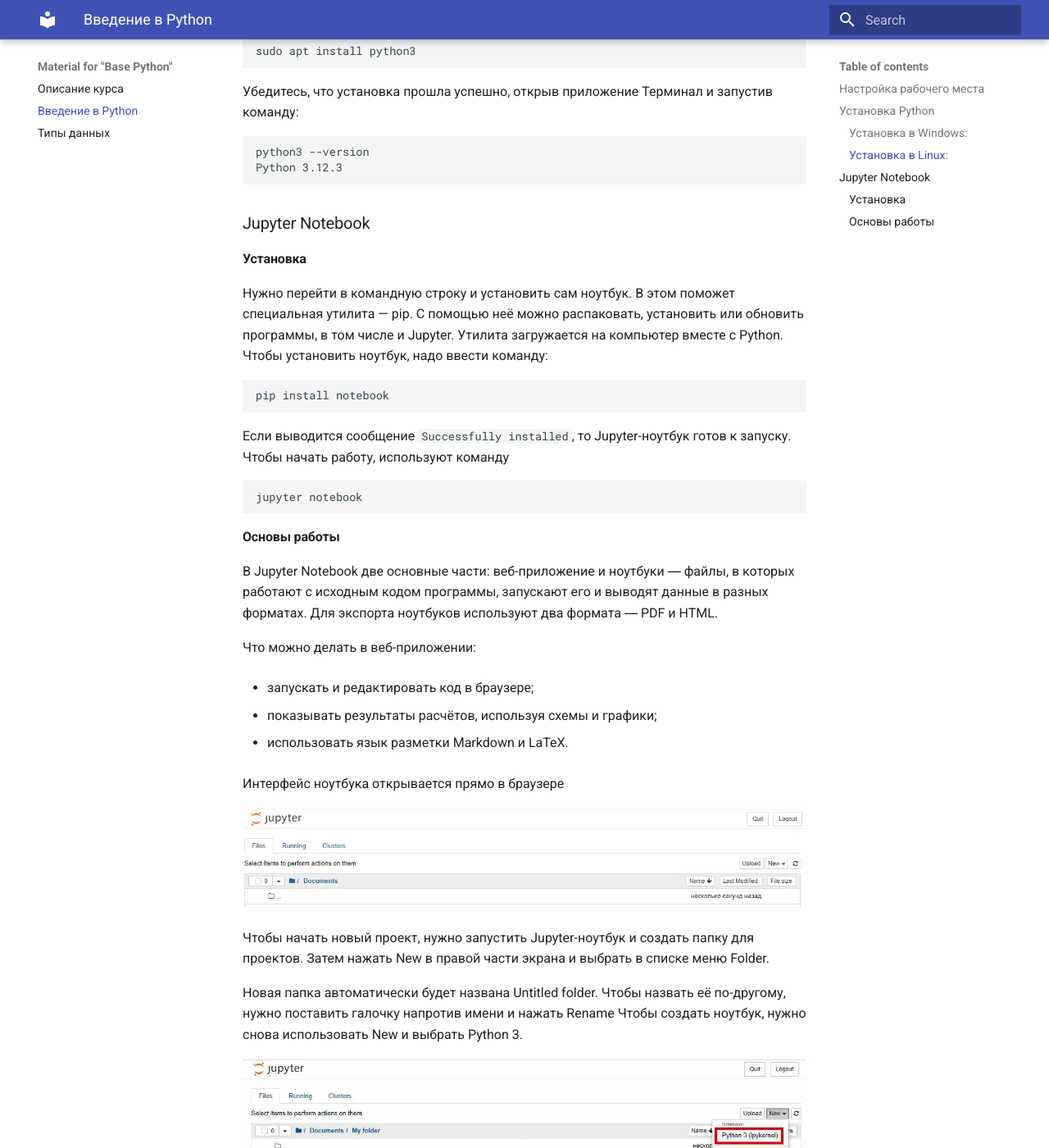
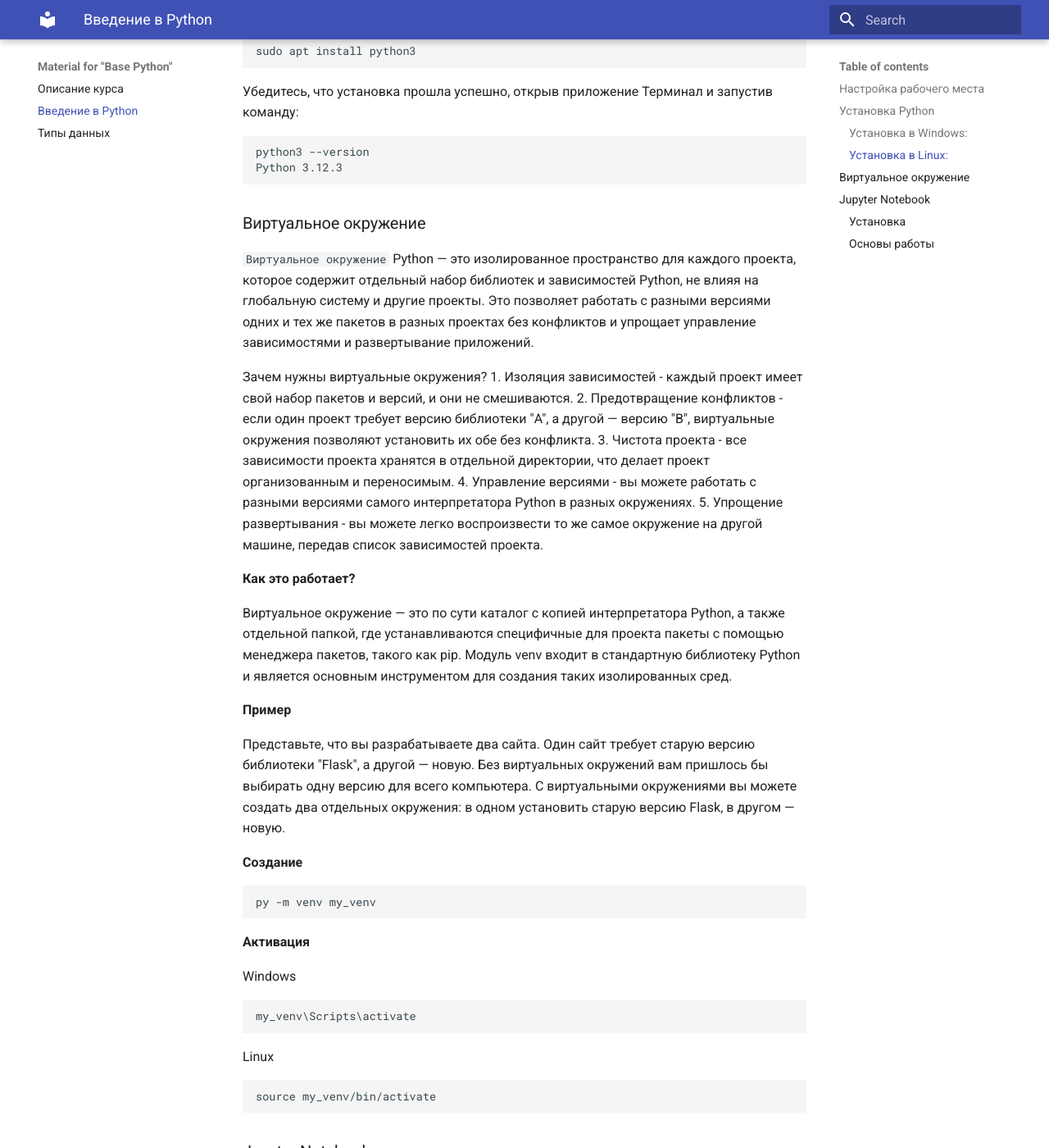
Before and after one commit to pryamus/pryamus.github.io, an MkDocs documentation site: the page built from docs/getting_started.md, in a window 1280 px wide and 1400 px high, scrolled down 2646 px. Shown: the whole window at 82% size. Built offline with MkDocs 1.6.1 and Material for MkDocs 9.7.7, drawn with Linux system fonts in a browser that asks for light colours.

Commit message:
Add virtual envs

````diff
--- a/docs/getting_started.md
+++ b/docs/getting_started.md
@@ -58,6 +58,46 @@
 python3 --version
 Python 3.12.3
 ```
+### Виртуальное окружение
+
+`Виртуальное окружение` Python — это изолированное пространство для каждого проекта, которое содержит отдельный набор библиотек и зависимостей Python, не влияя на глобальную систему и другие проекты. Это позволяет работать с разными версиями одних и тех же пакетов в разных проектах без конфликтов и упрощает управление зависимостями и развертывание приложений.
+
+Зачем нужны виртуальные окружения?
+1. Изоляция зависимостей
+    - каждый проект имеет свой набор пакетов и версий, и они не смешиваются.
+2. Предотвращение конфликтов
+    - если один проект требует версию библиотеки "A", а другой — версию "B", виртуальные окружения позволяют установить их обе без конфликта.
+3. Чистота проекта
+    - все зависимости проекта хранятся в отдельной директории, что делает проект организованным и переносимым.
+4. Управление версиями
+    - вы можете работать с разными версиями самого интерпретатора Python в разных окружениях.
+5. Упрощение развертывания
+    - вы можете легко воспроизвести то же самое окружение на другой машине, передав список зависимостей проекта.
+
+**Как это работает?**
+
+Виртуальное окружение — это по сути каталог с копией интерпретатора Python, а также отдельной папкой, где устанавливаются специфичные для проекта пакеты с помощью менеджера пакетов, такого как pip. Модуль venv входит в стандартную библиотеку Python и является основным инструментом для создания таких изолированных сред.
+
+**Пример**
+
+Представьте, что вы разрабатываете два сайта. Один сайт требует старую версию библиотеки "Flask", а другой — новую. Без виртуальных окружений вам пришлось бы выбирать одну версию для всего компьютера. С виртуальными окружениями вы можете создать два отдельных окружения: в одном установить старую версию Flask, в другом — новую.
+
+**Создание**
+
+```
+py -m venv my_venv
+```
+**Активация**
+
+Windows
+```
+my_venv\Scripts\activate
+```
+Linux
+```
+source my_venv/bin/activate
+```
+
 
 
 ### Jupyter Notebook
````
